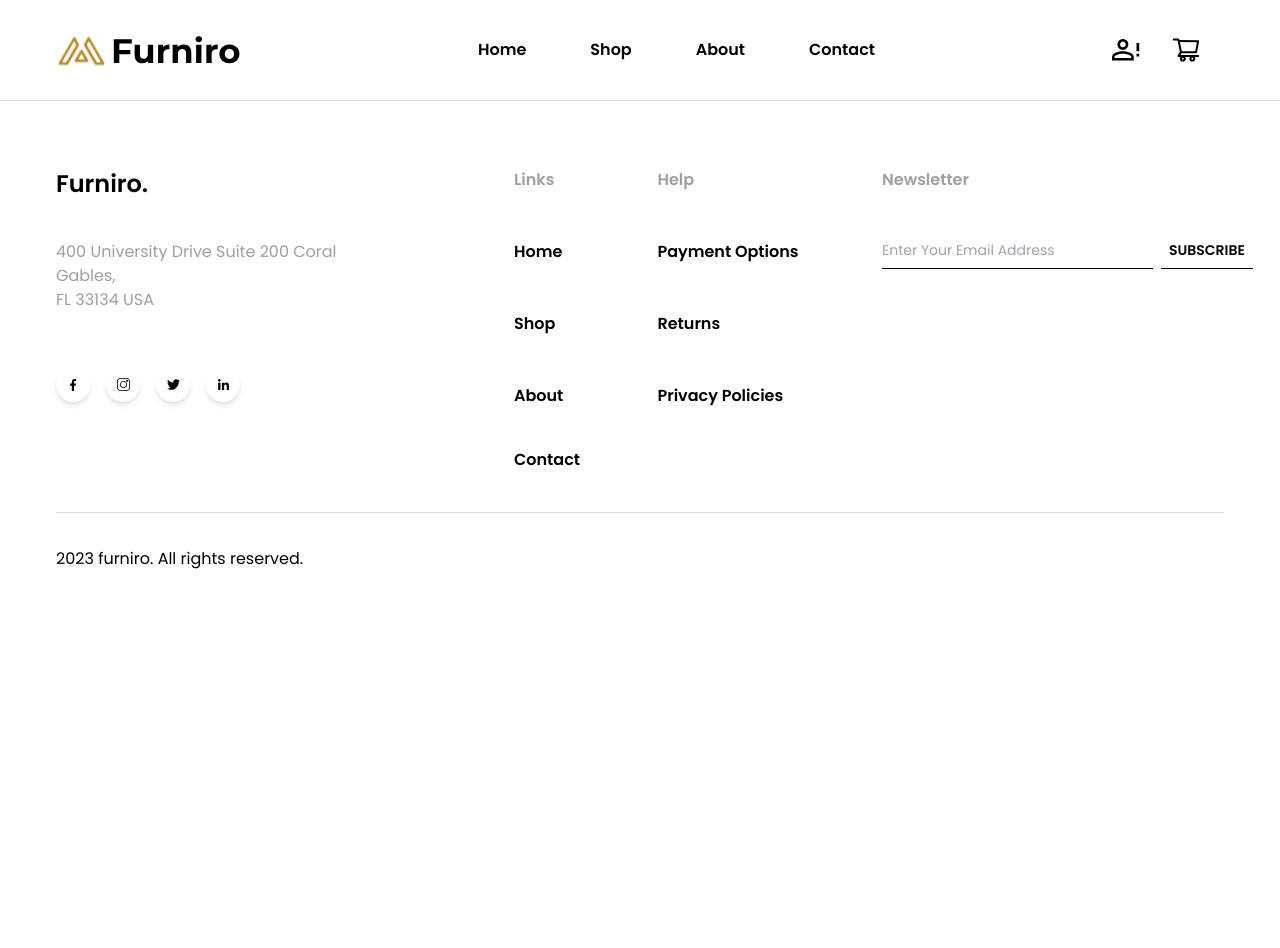
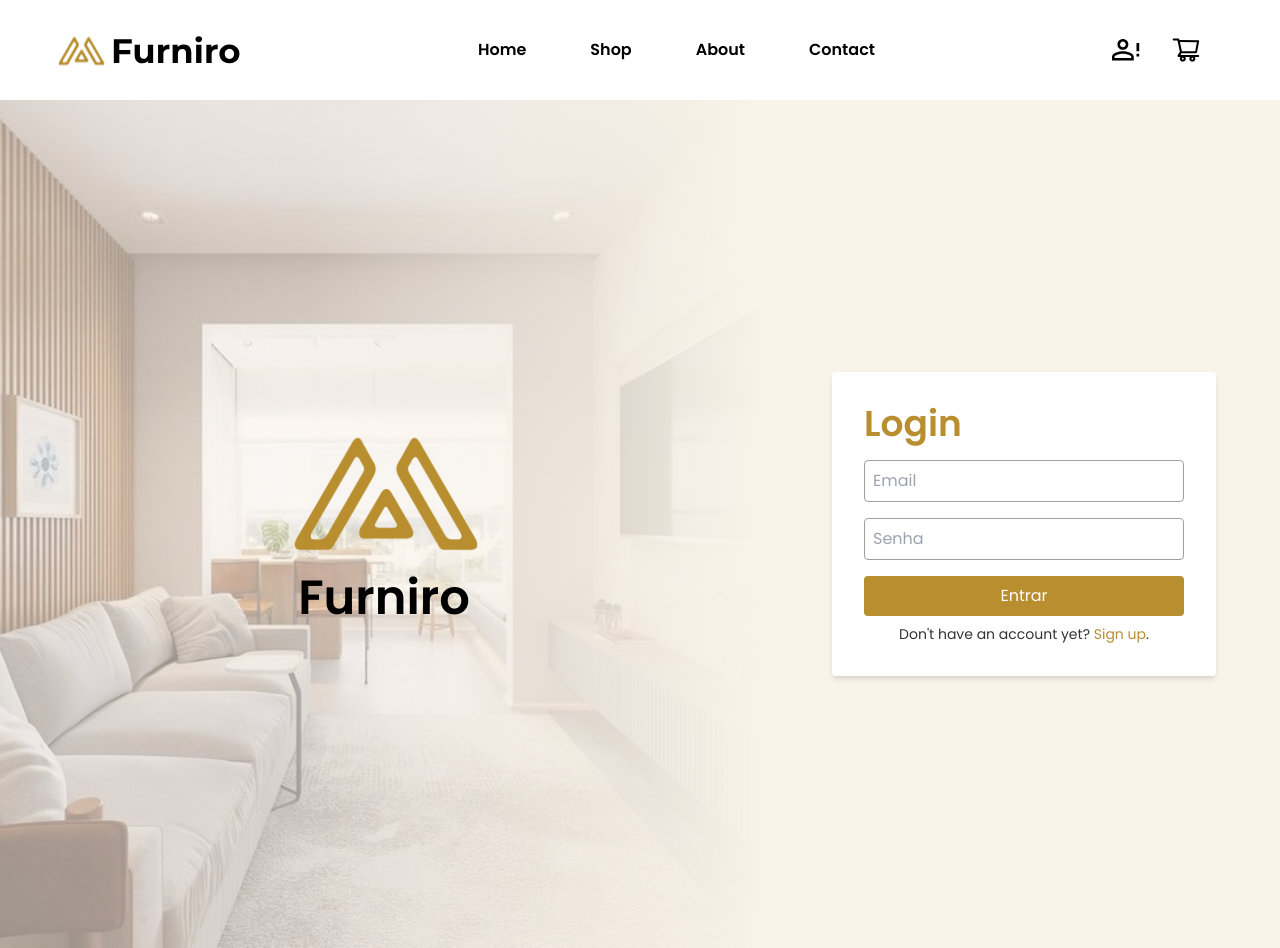
Before and after one commit to marianakemmerich/pb-proj3, a React (Vite) app: page /login in a window 1280 px wide. Before the commit the page ends 800 px from the top, so only its background shows below. Built offline with nearby package versions, Linux system fonts and the light colour scheme; no server answers.

Commit message:
feat(pages): Create login page

```diff
--- a/src/pages/Login.tsx
+++ b/src/pages/Login.tsx
@@ -1,14 +1,36 @@
-import React from 'react'
-import Header from '../components/Header'
-import Footer from '../components/Footer'
+import React from 'react';
+import Header from '../components/Header';
+import LoginForm from '../components/LoginForm';
+import cover from '../assets/login-cover.jpeg';
+import logo from '../assets/furniro-icon.svg';
 
-const Login = () => {
+const Login: React.FC = () => {
   return (
-    <div>
-        <Header />
-        <Footer />
+    <div className='flex flex-col min-h-screen'>
+      <Header />
+      <div className='flex flex-1 w-full'>
+        <div
+          className='relative overflow-hidden flex items-center justify-center w-3/5'
+          style={{
+            backgroundImage: `linear-gradient(to right, rgba(250, 243, 234, 0.6) 40%, #faf3ea 100%), url(${cover})`,
+            backgroundSize: 'cover',
+            backgroundPosition: 'center',
+            backdropFilter: 'blur(10px)',
+          }}
+        >
+          <div className='relative z-10 text-black text-center'>
+            <img src={logo} className='w-[200px] mx-auto mb-4' />
+            <p className='font-poppins text-5xl font-bold'>Furniro</p>
+          </div>
+        </div>
+        <div className='w-2/5 flex items-center justify-center bg-cream'>
+          <div className='flex flex-col items-center p-6 max-h-full overflow-auto'>
+            <LoginForm />
+          </div>
+        </div>
+      </div>
     </div>
-  )
-}
+  );
+};
 
-export default Login
+export default Login;
```
Also changed, not shown: src/assets/login-cover.jpeg (added).
